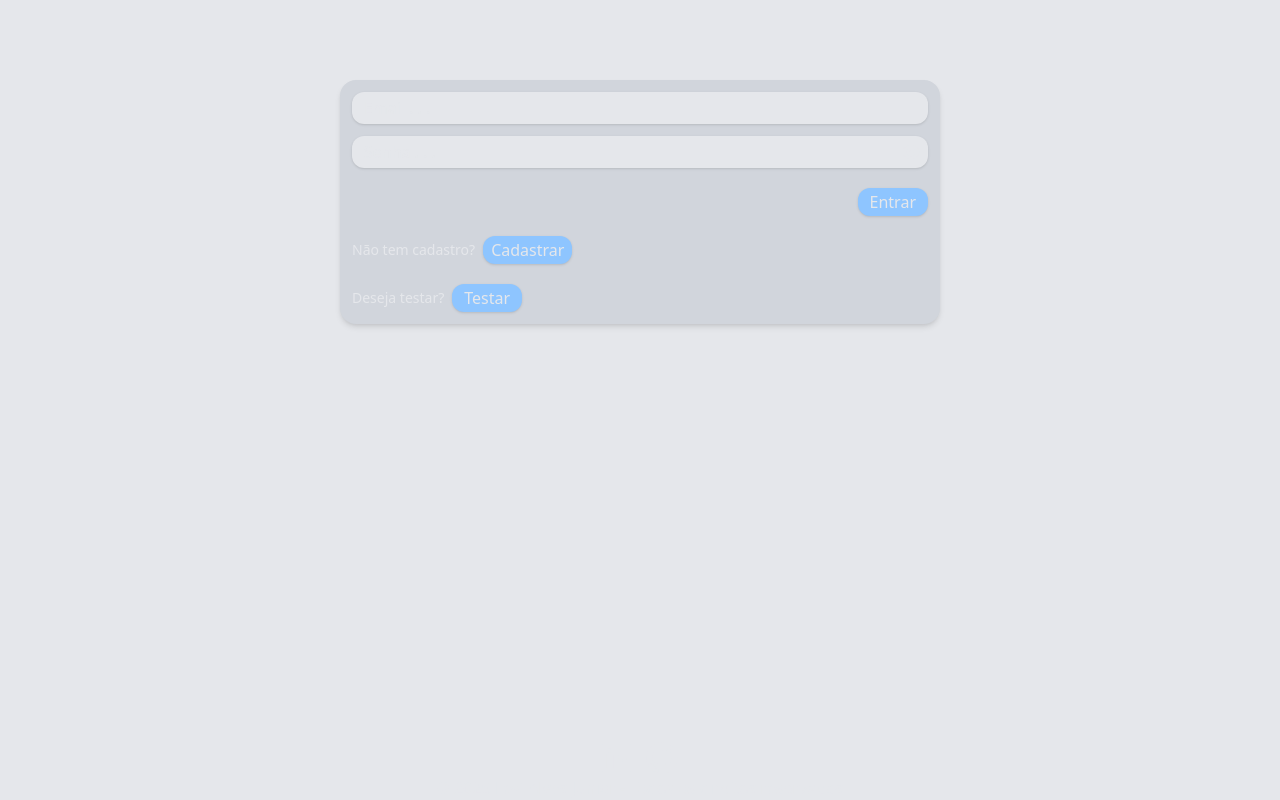
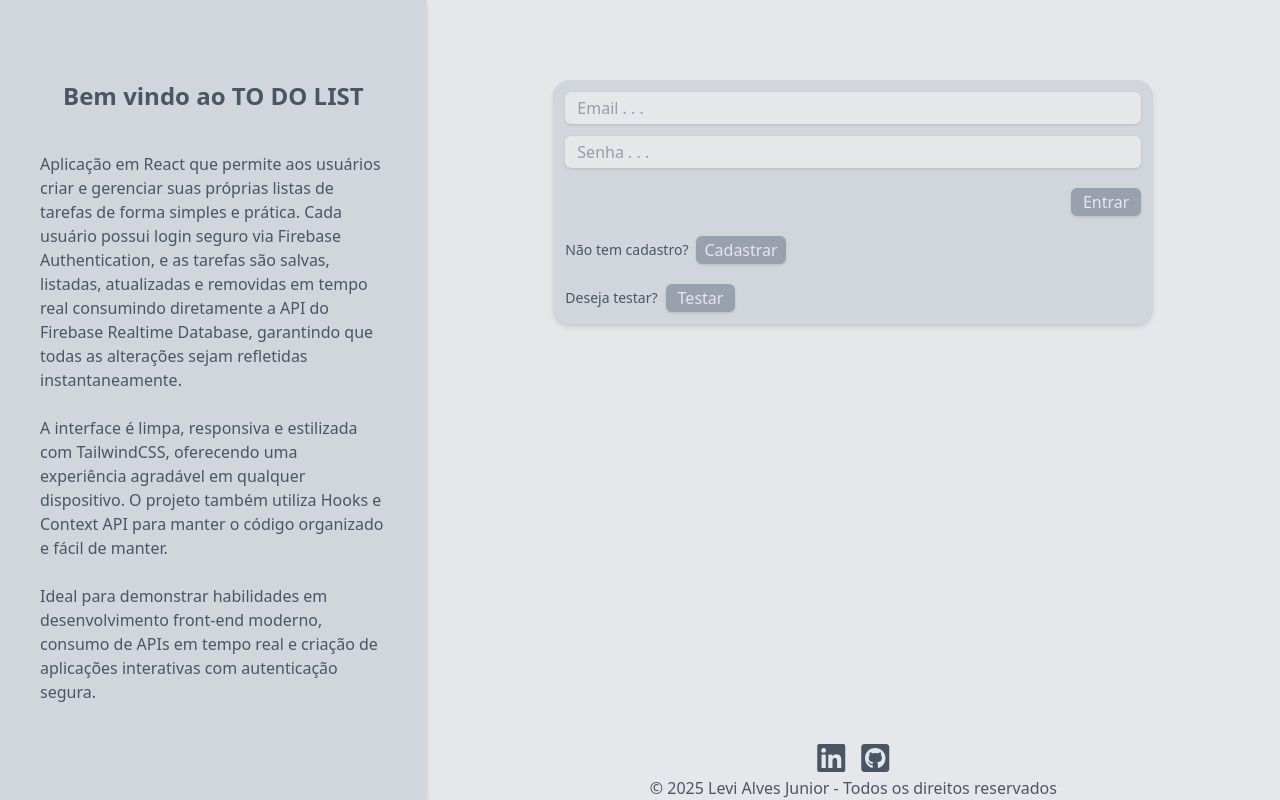
Before and after one commit to ivelcorvo/TO_DO_LIST, a React (Create React App) app: page /login in a window 1280 px wide. Built offline with nearby package versions, Linux system fonts and the light colour scheme; no server answers.

Commit message:
melhorias visuais e correções

```diff
--- a/src/App.js
+++ b/src/App.js
@@ -27,9 +27,23 @@ function App() {
   return (
     <div className="bg-gray-200 text-gray-200 flex flex-col min-h-screen p-0 m-0">
       {user && <NavBar></NavBar>}
-      <main className="flex-grow px-3 pt-20">
+
+      <div className={`grid flex-grow ${(user)?"grid-cols-1":"grid-cols-1 md:grid-cols-3"} rounded-md`}>
+        {!user &&
+          <div className="col-span-1 h-full">
+            <section className="bg-gray-300 h-full text-gray-600 py-20 px-10 shadow-md">
+              <h1 className="text-2xl font-bold text-center mb-10">Bem vindo ao TO DO LIST</h1>
+              <p>Aplicação em React que permite aos usuários criar e gerenciar suas próprias listas de tarefas de forma simples e prática. Cada usuário possui login seguro via Firebase Authentication, e as tarefas são salvas, listadas, atualizadas e removidas em tempo real consumindo diretamente a API do Firebase Realtime Database, garantindo que todas as alterações sejam refletidas instantaneamente.</p>
+              <br />
+              <p>A interface é limpa, responsiva e estilizada com TailwindCSS, oferecendo uma experiência agradável em qualquer dispositivo. O projeto também utiliza Hooks e Context API para manter o código organizado e fácil de manter.</p>
+              <br />
+              <p>Ideal para demonstrar habilidades em desenvolvimento front-end moderno, consumo de APIs em tempo real e criação de aplicações interativas com autenticação segura.</p>
+            </section>
+          </div>
+        }
+        <div className={`rounded-md ${(user)?"col-span-1":"col-span-2"} pt-20 px-3 flex-grow flex flex-col h-screen`}>
+          <div className="h-full">
             <div className="max-w-150 bg-gray-300 rounded-2xl shadow-md p-3 mx-auto">
-
               <BrowserRouter>
                 <Routes>
                   <Route path="/login"     element={(!user)?<Login />     :<Navigate to="/todolist" />}></Route>
@@ -38,10 +52,12 @@ function App() {
                   <Route path="*"          element={<Navigate to="/login" />}></Route>
                 </Routes>
               </BrowserRouter>
+            </div>
+          </div>
+          <Footer></Footer>
 
         </div>
-      </main>
-      <Footer></Footer>
+      </div>
     </div>
   );
 }
--- a/src/component/Footer.jsx
+++ b/src/component/Footer.jsx
@@ -1,15 +1,15 @@
 const Footer = () => {
   return (
-    <footer className=" px-3 flex flex-col justify-center items-center">
+    <footer className=" px-3 pt-5 flex flex-col justify-center items-center">
       <div className="mx-auto md:mx-0 mt-5 md:mt-0" >
-        <a href="https://www.linkedin.com/in/levi-alves-junior-09b91a189/" target="_blank" className="m-2">
-          <i className="fa-brands fa-linkedin fa-2x"></i>
+        <a href="https://www.linkedin.com/in/levi-alves-junior-09b91a189/" target="_blank" rel="noreferrer" className="m-2">
+          <i className="text-gray-600 fa-brands fa-linkedin fa-2x"></i>
         </a>
-        <a href="https://github.com/ivelcorvo" target="_blank" className="m-2">
-          <i className="fa-brands fa-github fa-2x"></i>
+        <a href="https://github.com/ivelcorvo" target="_blank" rel="noreferrer" className="m-2">
+          <i className="text-gray-600 fa-brands fa-square-github fa-2x"></i>
         </a>
       </div>
-      <p>&copy; 2025 Levi Alves Junior - Todos os direitos reservados</p>
+      <p className="text-gray-600">&copy; 2025 Levi Alves Junior - Todos os direitos reservados</p>
     </footer>
   )
 }
--- a/src/component/NavBar.jsx
+++ b/src/component/NavBar.jsx
@@ -13,10 +13,10 @@ const NavBar = () => {
         <nav className="p-2 flex flex-row justify-between items-center">
             {user && <h1 className="text-xl text-gray-700">{user.displayName}</h1>}
             <button
-                className="bg-gray-400 hover:bg-gray-500 px-5 py-0.5 rounded-xl shadow-sm hover:cursor-pointer"
+                className="bg-gray-400 hover:bg-gray-500 px-5 py-0.5 rounded-md shadow-sm hover:cursor-pointer"
                 onClick={logoutUsuario}
             >
-                <i className="fa-solid fa-right-from-bracket"></i>
+                <i className="text-gray-200  fa-solid fa-right-from-bracket"></i>
             </button>
         </nav>
     </header>
--- a/src/component/Tarefa.jsx
+++ b/src/component/Tarefa.jsx
@@ -5,13 +5,13 @@ const Tarefa = ({
   loading
 }) => {
   return (
-    <div className="grid grid-cols-1 sm:grid-cols-2 items-center bg-gray-200 px-3 sm:pe-1 sm:ps-3 py-1 mt-2 rounded-2xl shadow-sm hover:shadow-black">
+    <div className="grid grid-cols-1 sm:grid-cols-2 items-center bg-gray-200 px-3 sm:pe-1 sm:ps-3 py-1 mt-2 rounded-md shadow-sm hover:shadow-black">
       <div className="col-span-1 text-center sm:text-start"><p className={`${tarefa.feito ? "line-through" : ""} pb-3 sm:pb-0 text-gray-600`}>{tarefa.texto}</p></div>
       <div className="col-span-1 text-center sm:text-end space-x-1">
 
         {/* ### ALTERAR ### */}
         <button
-          className={`bg-gray-400 ${tarefa.feito ? "hover:bg-orange-400 " : "hover:bg-blue-400"} px-2 py-0.5 rounded-xl shadow-sm hover:cursor-pointer disabled:cursor-not-allowed disabled:opacity-50`}
+          className={`bg-gray-400 ${tarefa.feito ? "hover:bg-orange-400 " : "hover:bg-blue-400"} px-2 py-0.5 rounded-md shadow-sm hover:cursor-pointer disabled:cursor-not-allowed disabled:opacity-50`}
           onClick={()=>{updateToDoListData(tarefa.id,{feito:!tarefa.feito})}}
           disabled={loading}
         >
@@ -20,7 +20,7 @@ const Tarefa = ({
 
         {/* ### REMOVER ### */}
         <button
-          className="bg-gray-400 hover:bg-red-500 px-2 py-0.5 rounded-xl hover:cursor-pointer shadow-sm  disabled:cursor-not-allowed disabled:opacity-50"
+          className="bg-gray-400 hover:bg-red-500 px-2 py-0.5 rounded-md hover:cursor-pointer shadow-sm  disabled:cursor-not-allowed disabled:opacity-50"
           onClick={()=>{deleteToDoListData(tarefa.id)}}
           disabled={loading}
         >
--- a/src/index.js
+++ b/src/index.js
@@ -1,6 +1,5 @@
 import React from 'react';
 import ReactDOM from 'react-dom/client';
-import './index.css';
 import App from './App';
 import reportWebVitals from './reportWebVitals';
 
@@ -15,7 +14,4 @@ root.render(
   </React.StrictMode>
 );
 
-// If you want to start measuring performance in your app, pass a function
-// to log results (for example: reportWebVitals(console.log))
-// or send to an analytics endpoint. Learn more: https://bit.ly/CRA-vitals
 reportWebVitals();
--- a/src/pages/Cadastrar.jsx
+++ b/src/pages/Cadastrar.jsx
@@ -4,7 +4,7 @@ import { useNavigate } from "react-router-dom";
 
 const Cadastrar = () => {
 
-  const classInput = "bg-gray-200 w-full px-3 py-1 rounded-xl shadow-sm";
+  const classInput = "text-gray-600 bg-gray-200 w-full px-3 py-1 rounded-md shadow-sm";
 
   const [name, setName]                       = useState("");
   const [email, setEmail]                     = useState("");
@@ -96,7 +96,7 @@ const Cadastrar = () => {
         <div className="flex justify-end mt-5">
           <button
             type="submit"
-            className="bg-blue-300 hover:bg-blue-400 px-3 py-1 rounded-xl shadow-sm hover:cursor-pointer disabled:cursor-not-allowed disabled:opacity-50"
+            className="bg-gray-400 hover:bg-gray-500 px-3 py-1 rounded-md shadow-sm hover:cursor-pointer disabled:cursor-not-allowed disabled:opacity-50"
             disabled={loading}
           >
             {(loading)?"Cadastrando. . .":"Cadastrar"}
--- a/src/pages/Login.jsx
+++ b/src/pages/Login.jsx
@@ -4,7 +4,7 @@ import { useAuthActions } from "../hook/useAuthActions";
 
 const Login = () => {
 
-  const classInput = "bg-gray-200 w-full px-3 py-1 rounded-xl shadow-sm";
+  const classInput = "text-gray-600 bg-gray-200 w-full px-3 py-1 rounded-md shadow-sm";
 
   const {error,loading,loginUsuario} = useAuthActions();
 
@@ -69,7 +69,7 @@ const Login = () => {
         <div className="flex justify-end mt-5">
           <button
             type="submit"
-            className="bg-blue-300 hover:bg-blue-400 px-3 py-0.5 rounded-xl shadow-sm hover:cursor-pointer disabled:cursor-not-allowed disabled:opacity-50"
+            className="bg-gray-400 hover:bg-gray-500 px-3 py-0.5 rounded-md shadow-sm hover:cursor-pointer disabled:cursor-not-allowed disabled:opacity-50"
             disabled={loading}
           >
             {(loading)?"Entando. . .":"Entrar"}
@@ -77,14 +77,14 @@ const Login = () => {
         </div>
       </form>
       <div className="mt-5 flex items-center">
-        <p className="text-sm me-2"> Não tem cadastro? </p>
-        <Link to="/cadastrar" className="bg-blue-300 hover:bg-blue-400 px-2 py-0.5 rounded-xl shadow-sm hover:cursor-pointer">Cadastrar</Link>
+        <p className="text-sm me-2 text-gray-600"> Não tem cadastro? </p>
+        <Link to="/cadastrar" className="bg-gray-400 hover:bg-gray-500 px-2 py-0.5 rounded-md shadow-sm hover:cursor-pointer">Cadastrar</Link>
       </div>
       <div className="mt-5 flex items-center">
-        <p className="text-sm me-2"> Deseja testar?</p>
+        <p className="text-sm me-2 text-gray-600"> Deseja testar?</p>
         <button
           type="submit"
-          className="bg-blue-300 hover:bg-blue-400 px-3 py-0.5 rounded-xl shadow-sm hover:cursor-pointer disabled:cursor-not-allowed disabled:opacity-50"
+          className="bg-gray-400 hover:bg-gray-500 px-3 py-0.5 rounded-md shadow-sm hover:cursor-pointer disabled:cursor-not-allowed disabled:opacity-50"
           onClick={()=>{handlePreencherCamps()}}
         >
           Testar
--- a/src/pages/ToDoList.jsx
+++ b/src/pages/ToDoList.jsx
@@ -59,12 +59,12 @@ const ToDoList = () => {
               name="texto"
               value={texto}
               onChange={(e) => setTexto(e.target.value)}
-              className="bg-gray-200 w-full px-3 py-1 rounded-s-xl shadow-sm"
+              className="bg-gray-200 w-full px-3 py-1 rounded-s-md shadow-sm"
               placeholder="Digite a tarefa . . ."
             />
             <button
               type="submit"
-              className="text-gray-600 bg-blue-300 hover:bg-blue-400 px-2 py-0.5 rounded-e-xl shadow-sm hover:cursor-pointer disabled:cursor-not-allowed disabled:opacity-50"
+              className="bg-gray-400 hover:bg-gray-500 px-2 py-0.5 rounded-e-md shadow-sm hover:cursor-pointer disabled:cursor-not-allowed disabled:opacity-50"
               disabled={loading}
             >
               {(loading)?"Atualizando...":"Adicionar"}
@@ -82,7 +82,7 @@ const ToDoList = () => {
           <>
             <div className="text-center sm:text-end">
               <button
-                className={`bg-gray-400 hover:bg-gray-500 " px-2 py-0.5 rounded-xl shadow-sm hover:cursor-pointer disabled:cursor-not-allowed disabled:opacity-50`}
+                className={`bg-gray-400 hover:bg-gray-500 " px-2 py-0.5 rounded-md shadow-sm hover:cursor-pointer disabled:cursor-not-allowed disabled:opacity-50`}
                 onClick={()=>{setCollapseEditAll(!collapseEditAll)}}
               >
                 Aplicar para todos
@@ -92,14 +92,14 @@ const ToDoList = () => {
 
               {/* ### ALTERAR TODOS### */}
               <button
-                className={`bg-gray-400 hover:bg-blue-400 " px-2 py-0.5 rounded-xl shadow-sm hover:cursor-pointer disabled:cursor-not-allowed disabled:opacity-50`}
+                className={`bg-gray-400 hover:bg-blue-400 " px-2 py-0.5 rounded-md shadow-sm hover:cursor-pointer disabled:cursor-not-allowed disabled:opacity-50`}
                 onClick={()=>{updateAllToDoListData(true)}}
                 disabled={loading}
               >
                 <i className="fa-solid fa-check"></i>
               </button>
               <button
-                className={`bg-gray-400 hover:bg-orange-400 " px-2 py-0.5 rounded-xl shadow-sm hover:cursor-pointer disabled:cursor-not-allowed disabled:opacity-50`}
+                className={`bg-gray-400 hover:bg-orange-400 " px-2 py-0.5 rounded-md shadow-sm hover:cursor-pointer disabled:cursor-not-allowed disabled:opacity-50`}
                 onClick={()=>{updateAllToDoListData(false)}}
                 disabled={loading}
               >
@@ -108,7 +108,7 @@ const ToDoList = () => {
 
               {/* ### REMOVER TODOS ### */}
               <button
-                className="bg-gray-400 hover:bg-red-500 px-2 py-0.5 rounded-xl hover:cursor-pointer shadow-sm  disabled:cursor-not-allowed disabled:opacity-50"
+                className="bg-gray-400 hover:bg-red-500 px-2 py-0.5 rounded-md hover:cursor-pointer shadow-sm  disabled:cursor-not-allowed disabled:opacity-50"
                 onClick={()=>{deleteAllToDoListData()}}
                 disabled={loading}
               >
```
Also changed, not shown: src/App.css (deleted), src/index.css (deleted), src/logo.svg (deleted). Lines whose indentation alone changed are shown as unchanged.
